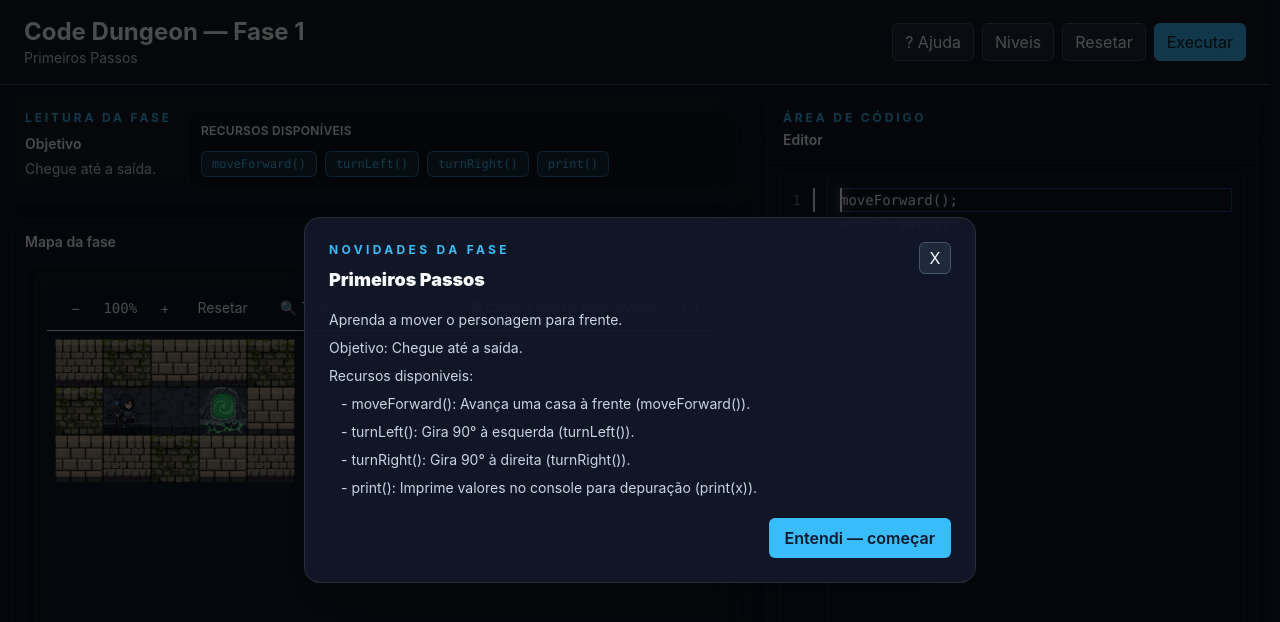
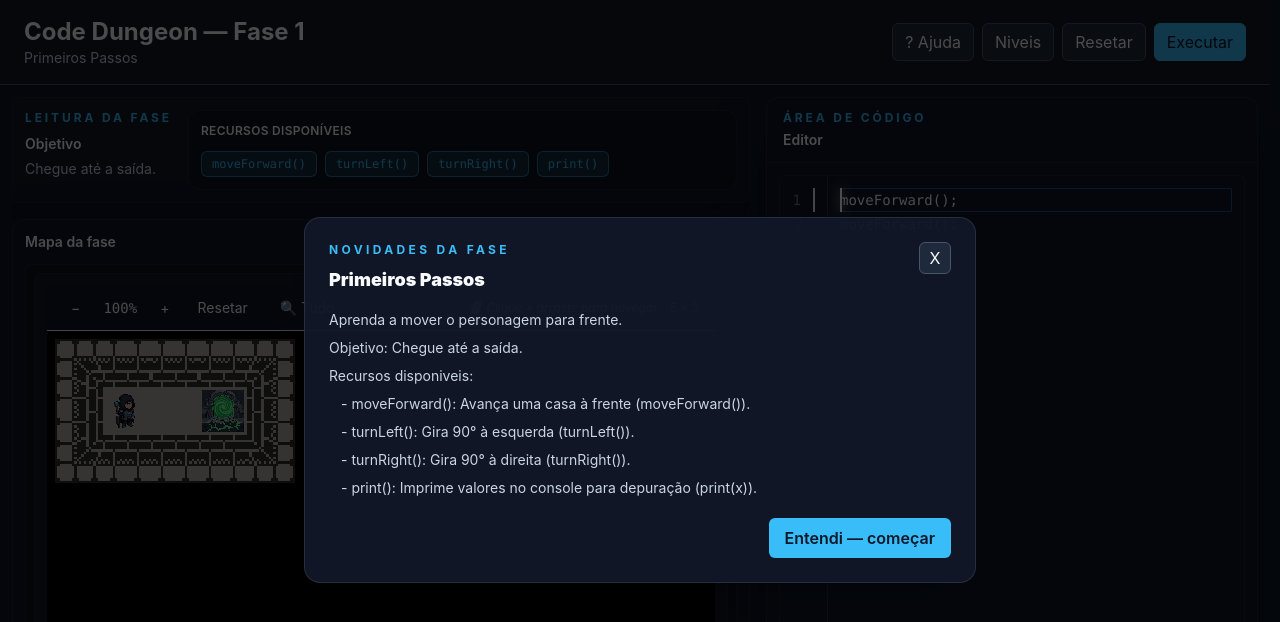
Before and after one commit to vinicius-pascoal/Code-Dungeon, a Next.js app: page /game in a window 1280 px wide. Shown: the top 622 px of the page. Built offline with nearby package versions, Linux system fonts and the light colour scheme.

Commit message:
update map logic to use one tilesets

```diff
--- a/src/components/game/DungeonGrid.tsx
+++ b/src/components/game/DungeonGrid.tsx
@@ -1,9 +1,11 @@
 import React, { useEffect, useState, useCallback, useMemo } from 'react'
-import Image from 'next/image'
 import { Enemy, Level, TileType } from '../../types/game'
+import { resolveTileSprite } from '../../game/tiles/tileResolver'
+import SpriteTile from './SpriteTile'
 
 type Props = {
   level: Level
+  grid?: TileType[][]
   playerX: number
   playerY: number
   playerDirection: 'UP' | 'RIGHT' | 'DOWN' | 'LEFT'
@@ -19,53 +21,58 @@ type VisibleTiles = {
   maxY: number
 }
 
+const DISPLAY_TILE_SIZE = 48
+
 function enemyAt(enemies: Enemy[], x: number, y: number) {
   return enemies.find((enemy) => !enemy.defeated && enemy.x === x && enemy.y === y)
 }
 
-// Retorna deterministically uma variação (1-3) baseada em x,y
-function getVariation(x: number, y: number): number {
-  return ((x + y * 7) % 3) + 1
+function getCellClassName(tile: TileType, hideWalls?: boolean) {
+  if (tile === 'WALL' && hideWalls) return 'relative dungeon-cell bg-transparent'
+  return 'relative dungeon-cell'
 }
 
-// Retorna o caminho da imagem do tile, ou fallback com cor CSS
-function getTileImage(tile: TileType, x: number, y: number, hideWalls?: boolean): string | null {
+function renderToken(label: string, tileSize: number, className: string) {
+  return (
+    <span
+      className={`absolute inset-0 z-10 pointer-events-none flex items-center justify-center font-mono font-black ${className}`}
+      style={{ fontSize: `${Math.max(12, tileSize * 0.48)}px` }}
+    >
+      {label}
+    </span>
+  )
+}
+
+function renderObjectOverlay(tile: TileType, tileSize: number) {
   switch (tile) {
-    case 'WALL':
-      if (hideWalls) return null
-      return `/assets/paredes/parede${getVariation(x, y)}.png`
     case 'EXIT':
-      return '/assets/portal.png'
+      return (
+        <img
+          src="/assets/portal.png"
+          alt="Saida"
+          className="absolute inset-[7%] z-10 pointer-events-none h-[86%] w-[86%] object-contain dungeon-object-sprite"
+        />
+      )
     case 'SPIKE':
-      return '/assets/espinhos.png'
-    case 'FLOOR':
-      return `/assets/pisos/piso${getVariation(x, y)}.png`
+      return (
+        <img
+          src="/assets/espinhos.png"
+          alt="Espinhos"
+          className="absolute inset-0 z-10 pointer-events-none h-full w-full object-cover dungeon-object-sprite"
+        />
+      )
+    case 'KEY':
+      return renderToken('K', tileSize, 'text-treasure')
+    case 'DOOR':
+      return renderToken('D', tileSize, 'text-wood')
+    case 'OPEN_DOOR':
+      return renderToken('D', tileSize, 'text-wood/45')
+    case 'CHEST':
+      return renderToken('C', tileSize, 'text-treasure')
+    case 'OPEN_CHEST':
+      return renderToken('C', tileSize, 'text-treasure/45')
     default:
       return null
-  }
-}
-
-// Retorna classe CSS fallback para tiles sem imagem
-function renderTileFallback(tile: TileType, hideWalls?: boolean) {
-  switch (tile) {
-    case 'WALL':
-      return hideWalls ? 'bg-transparent' : 'bg-wall'
-    case 'EXIT':
-      return 'bg-success text-bg font-bold'
-    case 'SPIKE':
-      return 'bg-danger text-bg'
-    case 'KEY':
-      return 'bg-treasure text-bg font-bold'
-    case 'DOOR':
-      return 'bg-wood text-primaryText font-bold'
-    case 'OPEN_DOOR':
-      return 'bg-wood/60 text-primaryText'
-    case 'CHEST':
-      return 'bg-treasure text-bg font-bold'
-    case 'OPEN_CHEST':
-      return 'bg-treasure/60 text-bg'
-    default:
-      return 'bg-floor'
   }
 }
 
@@ -101,7 +108,7 @@ function directionToWalkingFrames(direction: 'UP' | 'RIGHT' | 'DOWN' | 'LEFT') {
 // Calcula zoom automático para boards grandes
 function calculateInitialZoom(cols: number, rows: number, viewportWidth: number, viewportHeight: number): number {
   const maxDim = Math.max(cols, rows)
-  const baseTileSize = 48
+  const baseTileSize = DISPLAY_TILE_SIZE
 
   // Para boards normais (até 25x25), usar zoom normal
   if (maxDim <= 25) return 1
@@ -113,7 +120,7 @@ function calculateInitialZoom(cols: number, rows: number, viewportWidth: number,
 
 // Calcula zoom para visualizar o board inteiro
 function calculateFitZoom(cols: number, rows: number, viewportWidth: number, viewportHeight: number): number {
-  const baseTileSize = 48
+  const baseTileSize = DISPLAY_TILE_SIZE
   const padding = 0.95 // 5% de margem
   const maxTileSize = Math.min(
     (viewportWidth / cols) * padding,
@@ -122,9 +129,10 @@ function calculateFitZoom(cols: number, rows: number, viewportWidth: number, vie
   return Math.max(0.1, maxTileSize / baseTileSize)
 }
 
-export default function DungeonGrid({ level, playerX, playerY, playerDirection, enemies, isRunning, hideWalls }: Props) {
-  const cols = level.grid[0]?.length || 0
-  const rows = level.grid.length
+export default function DungeonGrid({ level, grid, playerX, playerY, playerDirection, enemies, isRunning, hideWalls }: Props) {
+  const map = grid ?? level.grid
+  const cols = map[0]?.length || 0
+  const rows = map.length
   const [viewportWidth, setViewportWidth] = useState<number>(typeof window !== 'undefined' ? window.innerWidth : 1200)
   const [viewportHeight, setViewportHeight] = useState<number>(typeof window !== 'undefined' ? window.innerHeight : 800)
 
@@ -157,8 +165,7 @@ export default function DungeonGrid({ level, playerX, playerY, playerDirection,
   }, [])
 
   // Calcular tiles visíveis baseado no scroll
-  const baseTileSize = 48
-  const tileSize = Math.max(24, baseTileSize * zoom)
+  const tileSize = Math.max(24, DISPLAY_TILE_SIZE * zoom)
   const visibleTiles = useMemo((): VisibleTiles => {
     if (!containerRef.current) return { minX: 0, maxX: cols, minY: 0, maxY: rows }
 
@@ -275,7 +282,7 @@ export default function DungeonGrid({ level, playerX, playerY, playerDirection,
   }, [visibleTiles])
 
   return (
-    <div className="panel h-full flex flex-col">
+    <div className="panel h-full flex flex-col bg-[#050505]">
       {/* Zoom Controls */}
       <div className="flex items-center justify-between px-4 py-2 bg-bg/50 border-b border-primary/20 flex-wrap gap-2">
         <div className="flex items-center gap-2">
@@ -326,7 +333,7 @@ export default function DungeonGrid({ level, playerX, playerY, playerDirection,
 
       <div
         ref={containerRef}
-        className={`flex-1 overflow-auto p-2 bg-bg/30 ${isDragging ? 'cursor-grabbing' : 'cursor-grab'}`}
+        className={`flex-1 overflow-auto p-2 bg-[#030303] ${isDragging ? 'cursor-grabbing' : 'cursor-grab'}`}
         onScroll={handleScroll}
         onMouseDown={handleMouseDown}
       >
@@ -336,16 +343,21 @@ export default function DungeonGrid({ level, playerX, playerY, playerDirection,
           style={{
             width: `${cols * tileSize}px`,
             height: `${rows * tileSize}px`,
-            backgroundColor: 'rgba(0, 0, 0, 0.3)',
+            backgroundColor: '#050505',
           }}
         >
           {/* Render apenas tiles visíveis */}
           {visibleRows.map(({ x, y }) => {
-            const tile = level.grid[y][x]
+            const tile = map[y][x]
             const isPlayer = x === playerX && y === playerY
             const key = `${x}-${y}`
             const enemy = enemyAt(enemies, x, y)
-            const tileImage = getTileImage(tile, x, y, hideWalls)
+            const tileSprite = resolveTileSprite({ tile, map, x, y, hideWalls })
+            const playerImage = isPlayer
+              ? isRunning
+                ? directionToWalkingFrames(playerDirection)[playerFrame]
+                : directionToRotation(playerDirection)
+              : null
             const tileStyle: React.CSSProperties = {
               position: 'absolute',
               left: `${x * tileSize}px`,
@@ -358,61 +370,32 @@ export default function DungeonGrid({ level, playerX, playerY, playerDirection,
               overflow: 'hidden',
             }
 
-            if (isPlayer) {
-              const playerImage = isRunning
-                ? directionToWalkingFrames(playerDirection)[playerFrame]
-                : directionToRotation(playerDirection)
-
-              return (
-                <div key={key} style={tileStyle} className={`relative ${renderTileFallback(tile, hideWalls)}`}>
-                  {tileImage ? (
-                    <Image
-                      src={tileImage}
-                      alt={tile}
-                      fill
-                      className="object-cover"
-                      sizes={`${tileSize}px`}
-                    />
-                  ) : (
-                    <span className="z-10 font-bold" style={{ fontSize: `${Math.max(12, tileSize * 0.5)}px` }}>
-                      {tile === 'KEY' ? 'K' : tile === 'DOOR' ? 'D' : tile === 'CHEST' ? 'C' : ''}
-                    </span>
-                  )}
-
-                  <div className="absolute inset-0 z-10 pointer-events-none flex items-center justify-center">
+            return (
+              <div key={key} style={tileStyle} className={getCellClassName(tile, hideWalls)}>
+                <SpriteTile
+                  sprite={tileSprite}
+                  size={tileSize}
+                  className="absolute inset-0"
+                  ariaLabel={tile === 'WALL' ? 'Parede' : 'Piso'}
+                />
+                {renderObjectOverlay(tile, tileSize)}
+                {enemy ? (
+                  <span
+                    className="absolute inset-0 z-20 pointer-events-none flex items-center justify-center font-mono font-black text-danger"
+                    style={{ fontSize: `${Math.max(12, tileSize * 0.48)}px` }}
+                  >
+                    M
+                  </span>
+                ) : null}
+                {playerImage ? (
+                  <div className="absolute inset-0 z-30 pointer-events-none flex items-center justify-center">
                     <img
                       src={playerImage}
                       alt="Personagem do jogador"
-                      className="h-full w-full object-contain drop-shadow-[0_8px_8px_rgba(0,0,0,0.45)]"
+                      className="h-full w-full object-contain dungeon-entity-sprite"
                     />
                   </div>
-                </div>
-              )
-            }
-
-            if (enemy) {
-              return (
-                <div key={key} style={tileStyle} className="bg-danger text-bg font-bold text-lg flex items-center justify-center">
-                  M
-                </div>
-              )
-            }
-
-            return (
-              <div key={key} style={tileStyle} className={`relative ${renderTileFallback(tile, hideWalls)}`}>
-                {tileImage && zoom > 0.4 ? (
-                  <Image
-                    src={tileImage}
-                    alt={tile}
-                    fill
-                    className="object-cover"
-                    sizes={`${tileSize}px`}
-                  />
-                ) : (
-                  <span className="z-10 font-bold" style={{ fontSize: `${Math.max(12, tileSize * 0.5)}px` }}>
-                    {tile === 'KEY' ? 'K' : tile === 'DOOR' ? 'D' : tile === 'CHEST' ? 'C' : ''}
-                  </span>
-                )}
+                ) : null}
               </div>
             )
           })}
--- a/src/components/game/GamePage.tsx
+++ b/src/components/game/GamePage.tsx
@@ -615,6 +615,7 @@ export default function GamePage() {
                 <div className="min-h-0 flex-1 overflow-hidden rounded-lg border border-white/5 bg-black/15 p-2">
                   <DungeonGrid
                     level={selectedLevel}
+                    grid={grid}
                     playerX={player.x}
                     playerY={player.y}
                     playerDirection={player.direction}
--- /dev/null
+++ b/src/components/game/SpriteTile.tsx
@@ -0,0 +1,59 @@
+import React from 'react'
+import { TILESET_CONFIG, type SpriteCoordinate } from '../../game/tiles/tileConfig'
+
+type SpriteTileBaseProps = {
+  size: number
+  className?: string
+  style?: React.CSSProperties
+  ariaLabel?: string
+}
+
+type SpriteTileByCoordinate = SpriteTileBaseProps & {
+  col: number
+  row: number
+  sprite?: never
+}
+
+type SpriteTileBySprite = SpriteTileBaseProps & {
+  sprite: SpriteCoordinate | null
+  col?: never
+  row?: never
+}
+
+export type SpriteTileProps = SpriteTileByCoordinate | SpriteTileBySprite
+
+function getSpriteCoordinate(props: SpriteTileProps): SpriteCoordinate | null {
+  if ('sprite' in props) return props.sprite ?? null
+  return { col: props.col, row: props.row }
+}
+
+function joinClassNames(...classes: Array<string | undefined>) {
+  return classes.filter(Boolean).join(' ')
+}
+
+function SpriteTile(props: SpriteTileProps) {
+  const { size, className, style, ariaLabel } = props
+  const sprite = getSpriteCoordinate(props)
+
+  if (!sprite) return null
+
+  return (
+    <div
+      role={ariaLabel ? 'img' : undefined}
+      aria-label={ariaLabel}
+      aria-hidden={ariaLabel ? undefined : true}
+      className={joinClassNames('dungeon-sprite-tile', className)}
+      style={{
+        width: `${size}px`,
+        height: `${size}px`,
+        backgroundImage: `url("${TILESET_CONFIG.src}")`,
+        backgroundRepeat: 'no-repeat',
+        backgroundSize: `${TILESET_CONFIG.columns * size}px ${TILESET_CONFIG.rows * size}px`,
+        backgroundPosition: `-${sprite.col * size}px -${sprite.row * size}px`,
+        ...style,
+      }}
+    />
+  )
+}
+
+export default React.memo(SpriteTile)
--- /dev/null
+++ b/src/game/tiles/tileConfig.ts
@@ -0,0 +1,17 @@
+export const TILESET_CONFIG = {
+  src: '/assets/tilesets/tileset.png',
+  sourceTileSize: 20,
+  columns: 22,
+  rows: 14,
+  width: 440,
+  height: 280,
+} as const
+
+export const SOURCE_TILE_SIZE = TILESET_CONFIG.sourceTileSize
+
+export interface SpriteCoordinate {
+  col: number
+  row: number
+}
+
+export type TileSprite = SpriteCoordinate
--- /dev/null
+++ b/src/game/tiles/tileDefinitions.ts
@@ -0,0 +1,42 @@
+import type { SpriteCoordinate } from './tileConfig'
+
+export type FloorVariant = 'normal' | 'variant1' | 'variant2' | 'cracked' | 'decorated'
+
+export type WallVariant =
+  | 'topLeft'
+  | 'top'
+  | 'topRight'
+  | 'left'
+  | 'right'
+  | 'bottomLeft'
+  | 'bottom'
+  | 'bottomRight'
+  | 'fallback'
+
+export type TileVariant = FloorVariant | WallVariant
+
+type FloorSpriteCatalog = {
+  normal: SpriteCoordinate
+} & Partial<Record<Exclude<FloorVariant, 'normal'>, SpriteCoordinate>>
+
+type WallSpriteCatalog = Record<WallVariant, SpriteCoordinate>
+
+export const DUNGEON_SPRITES = {
+  floor: {
+    normal: { col: 2, row: 2 },
+  },
+  walls: {
+    topLeft: { col: 1, row: 1 },
+    top: { col: 2, row: 1 },
+    topRight: { col: 3, row: 1 },
+    left: { col: 1, row: 2 },
+    right: { col: 3, row: 2 },
+    bottomLeft: { col: 1, row: 3 },
+    bottom: { col: 2, row: 3 },
+    bottomRight: { col: 3, row: 3 },
+    fallback: { col: 2, row: 1 },
+  },
+} as const satisfies {
+  floor: FloorSpriteCatalog
+  walls: WallSpriteCatalog
+}
--- /dev/null
+++ b/src/game/tiles/tileResolver.ts
@@ -0,0 +1,71 @@
+import type { TileType } from '../../types/game'
+import type { TileSprite } from './tileConfig'
+import { DUNGEON_SPRITES } from './tileDefinitions'
+
+type TileMap = TileType[][]
+
+type TilePosition = {
+  map: TileMap
+  x: number
+  y: number
+}
+
+type ResolveTileSpriteArgs = TilePosition & {
+  tile: TileType
+  hideWalls?: boolean
+}
+
+function tileAt(map: TileMap, x: number, y: number): TileType | undefined {
+  return map[y]?.[x]
+}
+
+function isOpenTile(tile: TileType | undefined): boolean {
+  return tile !== undefined && tile !== 'WALL'
+}
+
+export function resolveFloorSprite(): TileSprite {
+  return DUNGEON_SPRITES.floor.normal
+}
+
+export function resolveWallSprite({ map, x, y }: TilePosition): TileSprite {
+  const openTop = isOpenTile(tileAt(map, x, y - 1))
+  const openBottom = isOpenTile(tileAt(map, x, y + 1))
+  const openLeft = isOpenTile(tileAt(map, x - 1, y))
+  const openRight = isOpenTile(tileAt(map, x + 1, y))
+
+  if (openBottom && openRight && !openTop && !openLeft) return DUNGEON_SPRITES.walls.topLeft
+  if (openBottom && openLeft && !openTop && !openRight) return DUNGEON_SPRITES.walls.topRight
+  if (openTop && openRight && !openBottom && !openLeft) return DUNGEON_SPRITES.walls.bottomLeft
+  if (openTop && openLeft && !openBottom && !openRight) return DUNGEON_SPRITES.walls.bottomRight
+
+  const openNeighborCount = [openTop, openBottom, openLeft, openRight].filter(Boolean).length
+
+  if (openNeighborCount === 1) {
+    if (openBottom) return DUNGEON_SPRITES.walls.top
+    if (openTop) return DUNGEON_SPRITES.walls.bottom
+    if (openRight) return DUNGEON_SPRITES.walls.left
+    if (openLeft) return DUNGEON_SPRITES.walls.right
+  }
+
+  if (openNeighborCount === 0) {
+    const openBottomRight = isOpenTile(tileAt(map, x + 1, y + 1))
+    const openBottomLeft = isOpenTile(tileAt(map, x - 1, y + 1))
+    const openTopRight = isOpenTile(tileAt(map, x + 1, y - 1))
+    const openTopLeft = isOpenTile(tileAt(map, x - 1, y - 1))
+
+    if (openBottomRight) return DUNGEON_SPRITES.walls.topLeft
+    if (openBottomLeft) return DUNGEON_SPRITES.walls.topRight
+    if (openTopRight) return DUNGEON_SPRITES.walls.bottomLeft
+    if (openTopLeft) return DUNGEON_SPRITES.walls.bottomRight
+  }
+
+  return DUNGEON_SPRITES.walls.fallback
+}
+
+export function resolveTileSprite({ tile, map, x, y, hideWalls }: ResolveTileSpriteArgs): TileSprite | null {
+  if (tile === 'WALL') {
+    return hideWalls ? null : resolveWallSprite({ map, x, y })
+  }
+
+  return resolveFloorSprite()
+}
--- a/src/styles/globals.css
+++ b/src/styles/globals.css
@@ -71,6 +71,18 @@ body {
   contain: layout style paint;
 }
 
+.dungeon-cell {
+  background-color: #050505;
+  contain: layout style paint;
+}
+
+.dungeon-sprite-tile,
+.dungeon-object-sprite,
+.dungeon-entity-sprite {
+  image-rendering: crisp-edges;
+  image-rendering: pixelated;
+}
+
 /* Hide decorative images on very small zoom for performance */
 @media (max-width: 600px) {
   .dungeon-tile img {
```
Also changed, not shown: public/assets/tilesets/tileset.png (added), 1 other file (tests, documents, lock files or other folders).
